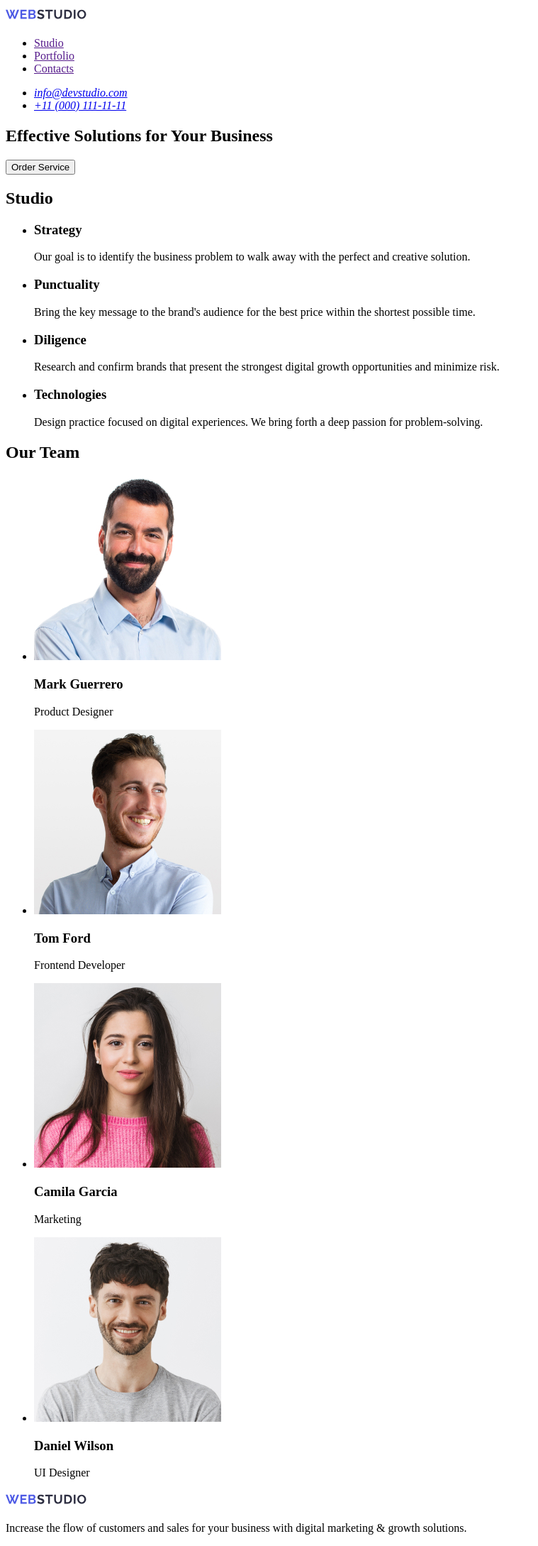
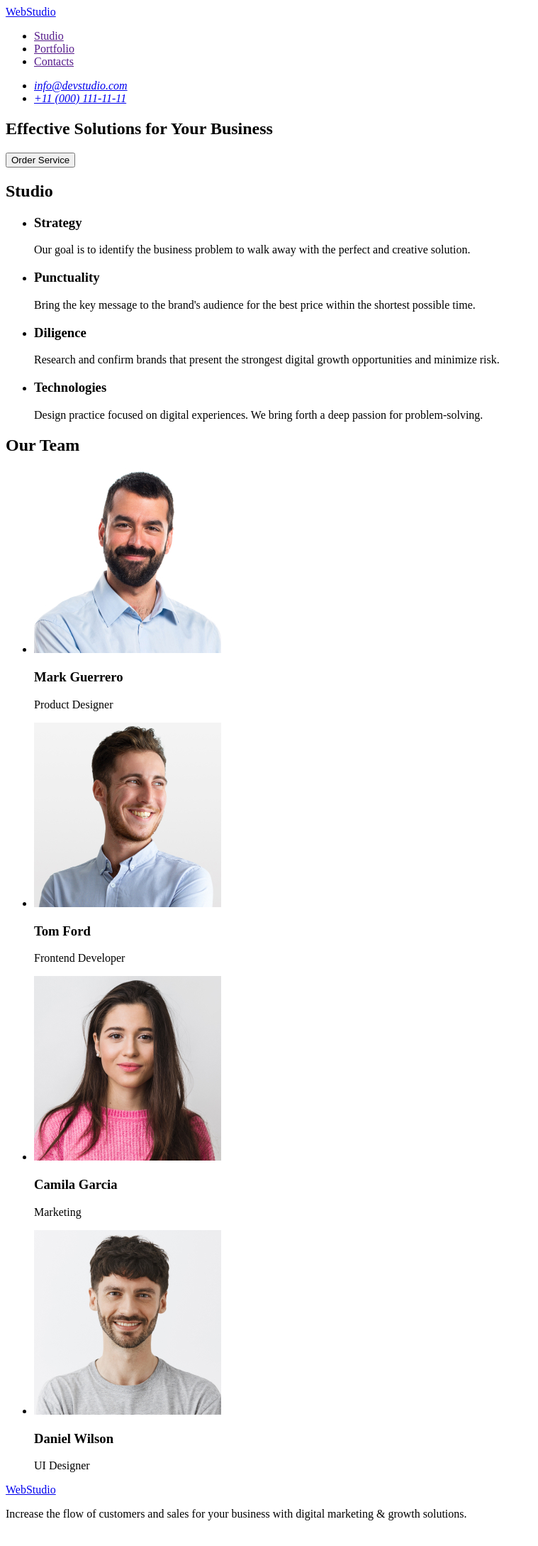
Before and after one commit to hhorika/goit-markup-hw-01, a plain HTML site: page index.html in a window 1280 px wide. Shown: the whole page at 71% size, without its empty margins (0-759 px from the left). Drawn offline with Linux system fonts and the light colour scheme.

Commit message:
update index.html

```diff
--- a/index.html
+++ b/index.html
@@ -8,9 +8,7 @@
   <body>
     <header>
       <nav>
-        <a href="./index.html">
-          <img src="./images/logo.svg" alt="WebStudio" />
-        </a>
+        <a href="./index.html">WebStudio</a>
 
         <ul>
           <li><a href="">Studio</a></li>
@@ -118,9 +116,7 @@
     </main>
 
     <footer>
-      <a href="./index.html">
-        <img src="./images/logo.svg" alt="WebStudio" />
-      </a>
+      <a href="./index.html">WebStudio</a>
       <p>
         Increase the flow of customers and sales for your business with digital
         marketing & growth solutions.
```
